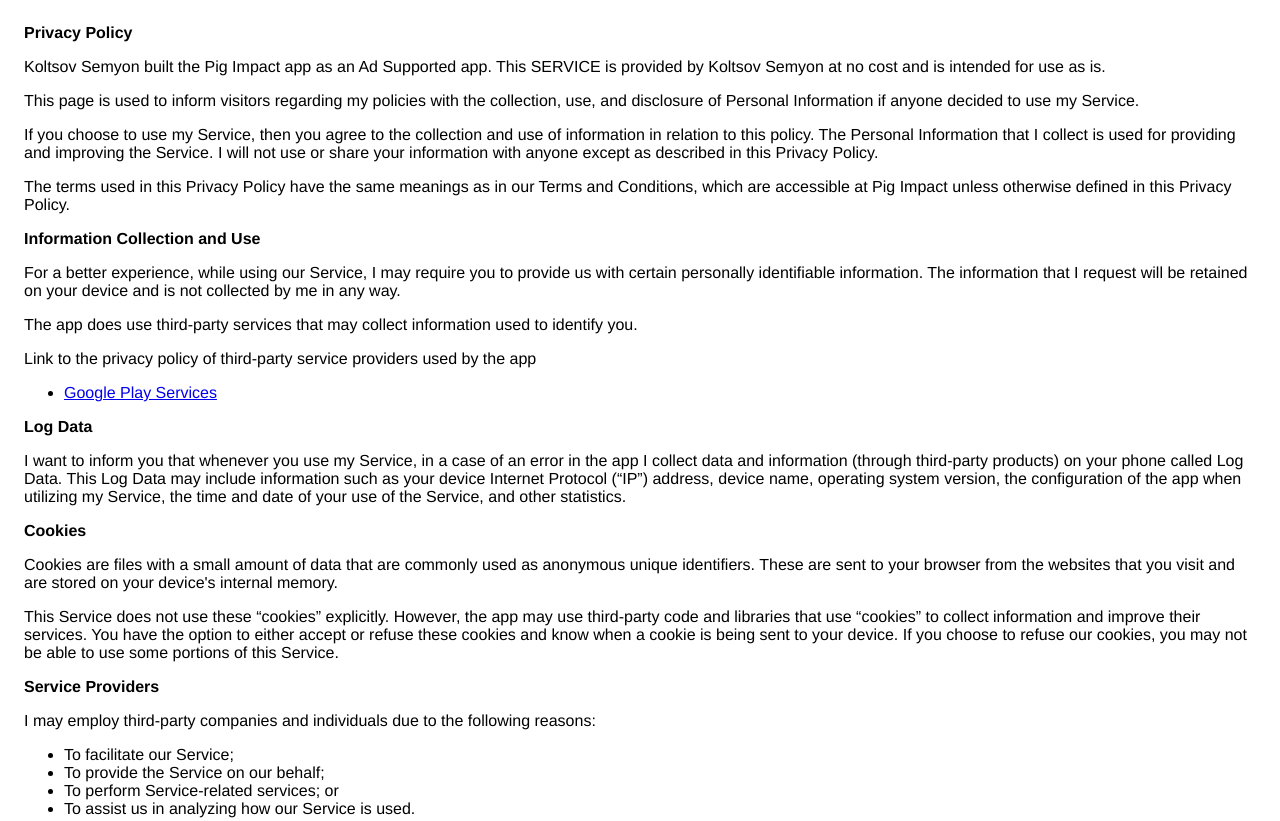
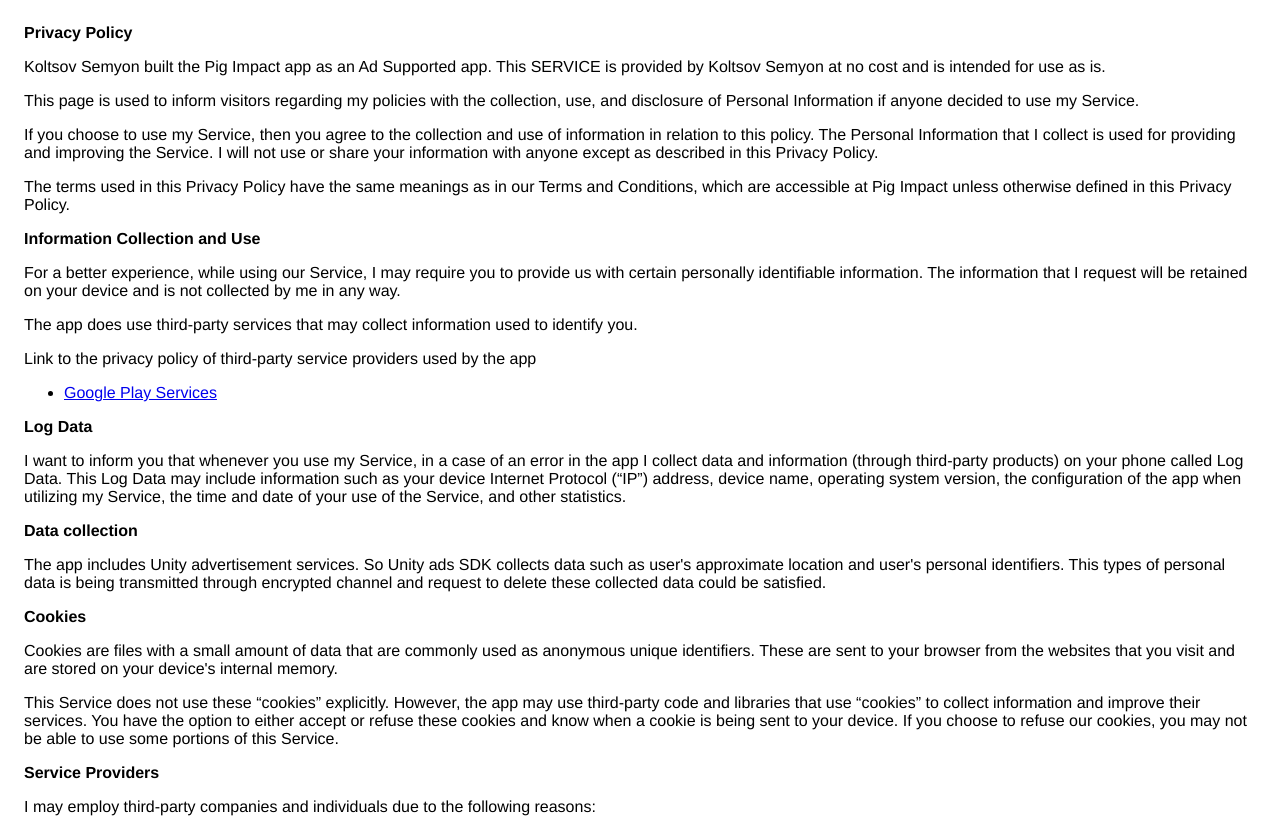
Before and after one commit to Koltsov1998/Koltsov1998.github.io, a plain HTML site: page index.html in a window 1280 px wide. Shown: the top 821 px of the page. Drawn offline with Linux system fonts and the light colour scheme.

Commit message:
updated policy

```diff
--- a/index.html
+++ b/index.html
@@ -69,6 +69,12 @@
         configuration of the app when utilizing my Service,
         the time and date of your use of the Service, and other
         statistics.
+    </p>
+    <p><strong>Data collection</strong></p>
+    <p>
+        The app includes Unity advertisement services.
+        So Unity ads SDK collects data such as user's approximate location and user's personal identifiers.
+        This types of personal data is being transmitted through encrypted channel and request to delete these collected data could be satisfied.
     </p>
     <p><strong>Cookies</strong></p>
     <p>
```
